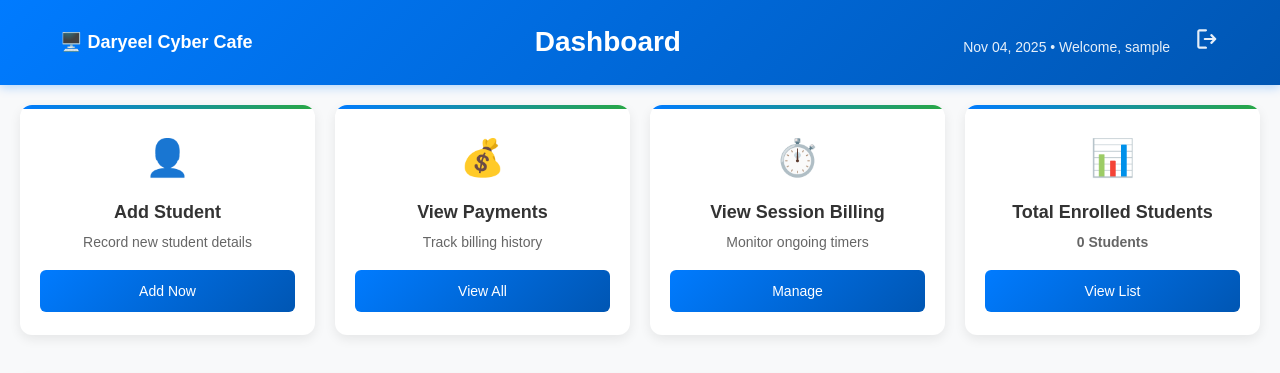
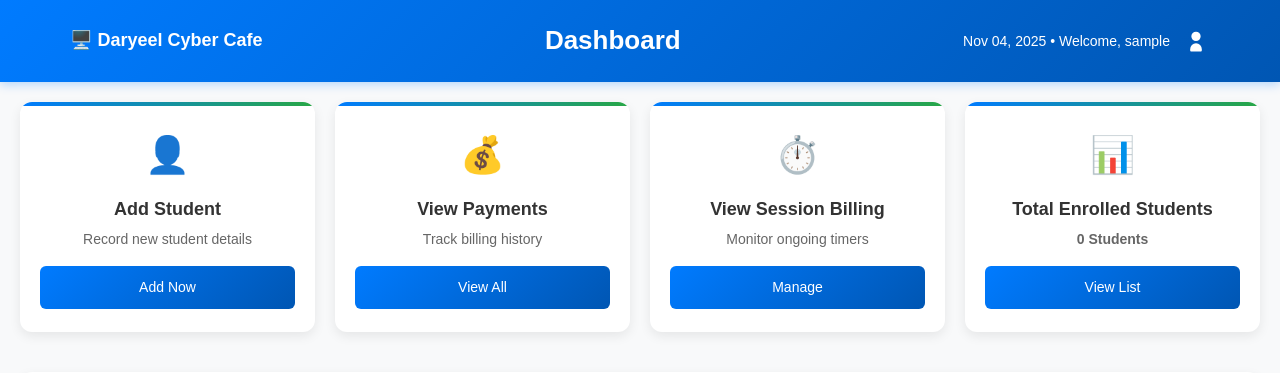
Before and after one commit to Ngangah-01/CyberCafe, a Django app: page /home/ in a window 1280 px wide. Shown: the top 373 px of the page. Run offline with Django 5.2, Linux system fonts and the light colour scheme; the visitor is signed in with stand-in values (Sample User, id 1); data that the repository does not hold is empty.

Commit message:
Logout function

```diff
--- a/cyber/cyberapp/static/js/scripts.js
+++ b/cyber/cyberapp/static/js/scripts.js
@@ -1,7 +1,7 @@
 // static/js/active_sessions
-document.addEventListener('DOMContentLoaded', function() {
+document.addEventListener('DOMContentLoaded', function () {
     // Realtime timers for each active session
-    document.querySelectorAll('.session-row').forEach(function(row) {
+    document.querySelectorAll('.session-row').forEach(function (row) {
         const startStr = row.dataset.start;
         const start = new Date(startStr);
         const elapsedEl = row.querySelector('.elapsed');
@@ -38,7 +38,7 @@ document.addEventListener('DOMContentLoaded', function() {
     });
 
     // End session function (AJAX to stay on page)
-    window.endSession = function(button) {
+    window.endSession = function (button) {
         if (!confirm('End session?')) return;
 
         const row = button.closest('.session-row');
@@ -54,7 +54,7 @@ document.addEventListener('DOMContentLoaded', function() {
                 'X-Requested-With': 'XMLHttpRequest',
                 'X-CSRFToken': csrfToken // Assumes CSRF in head or meta
             },
-            body: JSON.stringify({session_id: sessionId})
+            body: JSON.stringify({ session_id: sessionId })
         })
             .then(response => {
                 console.log('Response Status:', response.status);  // Debug: HTTP status
@@ -74,7 +74,7 @@ document.addEventListener('DOMContentLoaded', function() {
                     stkBtn.classList.remove('stk-btn');
                     stkBtn.classList.add('action-btn');
                     stkBtn.textContent = 'Send STK';
-                stkBtn.onclick = function() {
+                    stkBtn.onclick = function () {
                         alert('STK Push Logic Here - Integrate M-Pesa/Daraja API'); // Placeholder
                     };
                     row.querySelector('.elapsed').textContent = 'Ended';
@@ -124,3 +124,18 @@ function showMessage(text, type) {
 //     });
 // }, 5000);
 // end notification auto-hide
+
+document.addEventListener('DOMContentLoaded', () => {
+    const toggle = document.getElementById('profileToggle');
+    const dropdown = document.getElementById('profileDropdown');
+
+    toggle.addEventListener('click', (e) => {
+        e.stopPropagation();
+        dropdown.classList.toggle('show');
+    });
+
+    // Hide dropdown when clicking outside
+    document.addEventListener('click', () => {
+        dropdown.classList.remove('show');
+    });
+});
--- a/cyber/cyberapp/static/styles/styles.css
+++ b/cyber/cyberapp/static/styles/styles.css
@@ -15,20 +15,17 @@ body {
 
 .header {
   background: linear-gradient(135deg, #007bff, #0056b3);
-  /* Stylish blue gradient */
   color: white;
-  padding: 0;
   box-shadow: 0 2px 10px rgba(0, 123, 255, 0.3);
 }
 
 .header-content {
   max-width: 1200px;
   margin: 0 auto;
-  padding: 20px;
+  padding: 20px 30px;
   display: flex;
   justify-content: space-between;
   align-items: center;
-  flex-wrap: wrap;
 }
 
 .logo {
@@ -37,13 +34,83 @@ body {
 }
 
 .header h1 {
-  font-size: 28px;
+  font-size: 26px;
   margin: 0;
 }
 
 .user-info {
+  display: flex;
+  align-items: center;
+  gap: 12px;
   font-size: 14px;
+  position: relative;
+}
+
+/* --- Profile Menu --- */
+.profile-menu {
+  position: relative;
+  display: inline-block;
+}
+
+.profile-icon {
+  cursor: pointer;
+  transition: transform 0.3s ease, opacity 0.3s ease;
+  display: flex;
+  align-items: center;
+}
+
+.profile-icon:hover {
+  transform: scale(1.1);
   opacity: 0.9;
+}
+
+/* Dropdown */
+.dropdown {
+  display: none;
+  position: absolute;
+  right: 0;
+  top: 40px;
+  background: rgba(255, 255, 255, 0.15);
+  backdrop-filter: blur(12px);
+  border-radius: 12px;
+  padding: 10px 0;
+  min-width: 150px;
+  box-shadow: 0 4px 20px rgba(0, 0, 0, 0.15);
+  text-align: left;
+  z-index: 100;
+  animation: fadeIn 0.25s ease;
+}
+
+.dropdown a {
+  display: block;
+  color: #fff;
+  padding: 10px 20px;
+  text-decoration: none;
+  font-size: 14px;
+  transition: background 0.3s ease, padding-left 0.3s ease;
+}
+
+.dropdown a:hover {
+  background: rgba(255, 255, 255, 0.2);
+  padding-left: 26px;
+}
+
+/* Fade animation */
+@keyframes fadeIn {
+  from {
+    opacity: 0;
+    transform: translateY(-10px);
+  }
+
+  to {
+    opacity: 1;
+    transform: translateY(0);
+  }
+}
+
+/* Show dropdown when active */
+.dropdown.show {
+  display: block;
 }
 
 /* Messages */
--- a/cyber/cyberapp/templates/home.html
+++ b/cyber/cyberapp/templates/home.html
@@ -14,19 +14,28 @@
   <div class="header-content">
     <div class="logo">🖥️ Daryeel Cyber Cafe</div>
     <h1>Dashboard</h1>
+
     <div class="user-info">
-      {{ now|date:"M d, Y" }} • Welcome, {{ user.username }}
+      <span>{{ now|date:"M d, Y" }} • Welcome, {{ user.username }}</span>
 
-    <!-- Logout Icon -->
-    <a href="{% url 'logout' %}" class="logout-icon" title="Logout">
-      <svg xmlns="http://www.w3.org/2000/svg" width="26" height="26" viewBox="0 0 24 24">
-        <path fill="currentColor"
-          d="M5 21q-.825 0-1.412-.587T3 19V5q0-.825.588-1.412T5 3h6q.425 0 .713.288T12 4t-.288.713T11 5H5v14h6q.425 0 .713.288T12 20t-.288.713T11 21zm12.175-8H10q-.425 0-.712-.288T9 12t.288-.712T10 11h7.175L15.3 9.125q-.275-.275-.275-.675t.275-.7t.7-.313t.725.288L20.3 11.3q.3.3.3.7t-.3.7l-3.575 3.575q-.3.3-.712.288t-.713-.313q-.275-.3-.262-.712t.287-.688z" />
-      </svg>
-    </a>
+      <!-- Profile Dropdown -->
+      <div class="profile-menu">
+        <div class="profile-icon" id="profileToggle">
+          <svg xmlns="http://www.w3.org/2000/svg" width="28" height="28" viewBox="0 0 24 24">
+            <path fill="currentColor"
+              d="M12 12q-1.65 0-2.825-1.175T8 8q0-1.65 1.175-2.825T12 4t2.825 1.175T16 8q0 1.65-1.175 2.825T12 12m0 2q2.075 0 3.538 1.463T17 19v1q0 .425-.288.713T16 21H8q-.425 0-.712-.287T7 20v-1q0-2.075 1.463-3.538T12 14" />
+          </svg>
+        </div>
+
+        <div class="dropdown" id="profileDropdown">
+          <a href="{% url 'profile' %}">👤 Profile</a>
+          <a href="{% url 'logout' %}">🚪 Logout</a>
+        </div>
+      </div>
     </div>
   </div>
 </header>
+
 
 <main class="main-content">
     <section class="dashboard-cards">
@@ -134,6 +143,7 @@
       </div>
     </section>
   </main>
+  <script defer src="{% static 'js/scripts.js' %}"></script>
 </body>
 
 </html>
--- a/cyber/cyberapp/templates/login.html
+++ b/cyber/cyberapp/templates/login.html
@@ -19,14 +19,14 @@
             <p class="error-msg">{{ error }}</p>
             {% endif %}
 
-            {% if messages %}
+            <!-- {% if messages %}
             <ul class="messages">
                 {% for message in messages %}
                 <li class="alert alert-{% if message.tags %}{{ message.tags }}{% else %}danger{% endif %}">{{ message }}
                 </li>
                 {% endfor %}
             </ul>
-            {% endif %}
+            {% endif %} -->
 
             <form method="POST" class="login-form">
                 {% csrf_token %}
--- a/cyber/cyberapp/urls.py
+++ b/cyber/cyberapp/urls.py
@@ -4,6 +4,8 @@ from . import views
 urlpatterns = [
     path('', views.login_view, name='login'),
     path('logout/', views.logout_view, name='logout'),
+    path('profile/', views.profile_view, name='profile'),
+
     path('home/', views.home, name='home'),
     path('students/', views.students_list, name='students_list'),
     path('students/<str:idnumber>/', views.student_detail, name='student_detail'),
--- a/cyber/cyberapp/views.py
+++ b/cyber/cyberapp/views.py
@@ -214,3 +214,7 @@ def login_view(request):
 def logout_view(request):
     logout(request)
     return redirect('login')
+
+@login_required
+def profile_view(request):
+    return render(request, 'profile.html')
```
Lines whose indentation alone changed are shown as unchanged.
